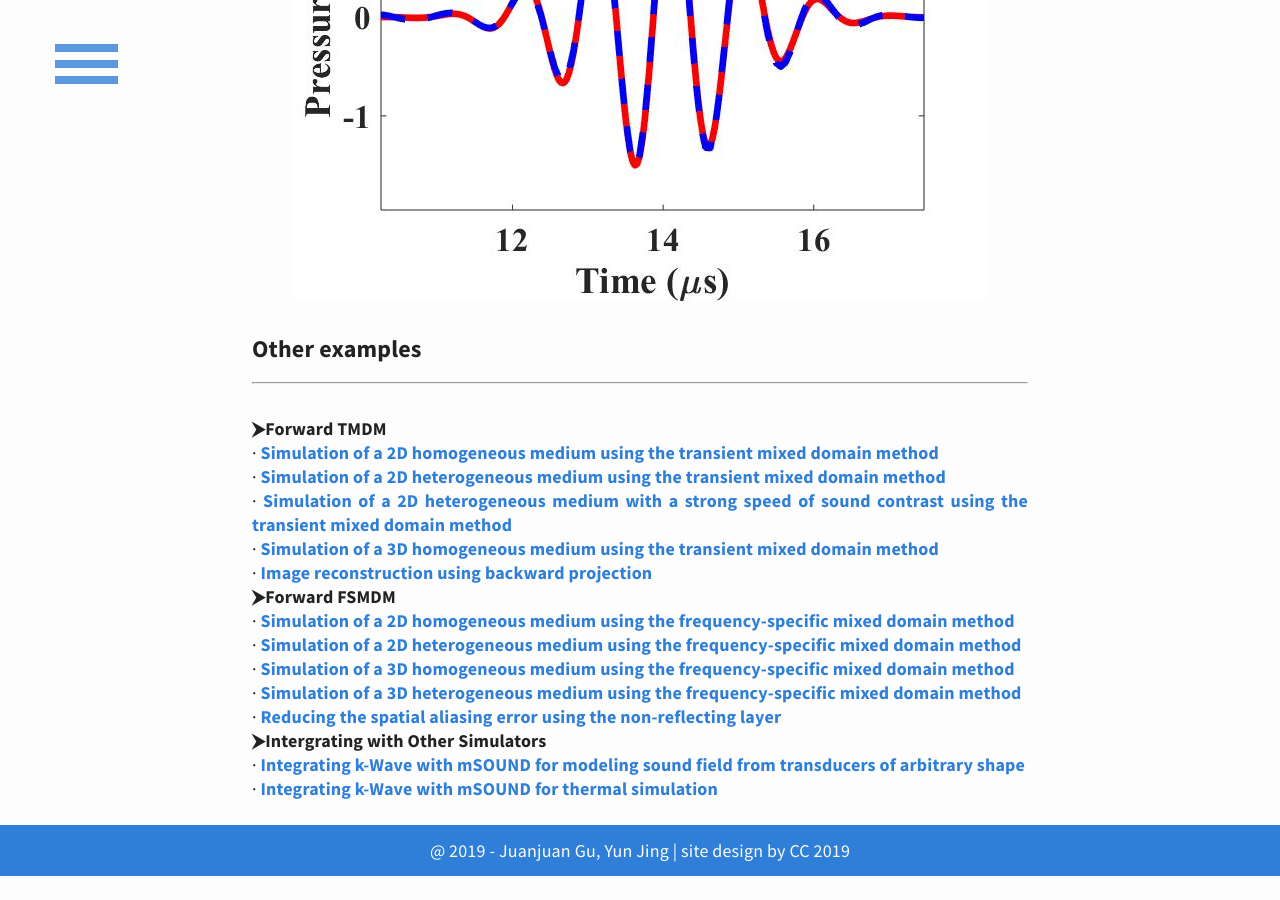
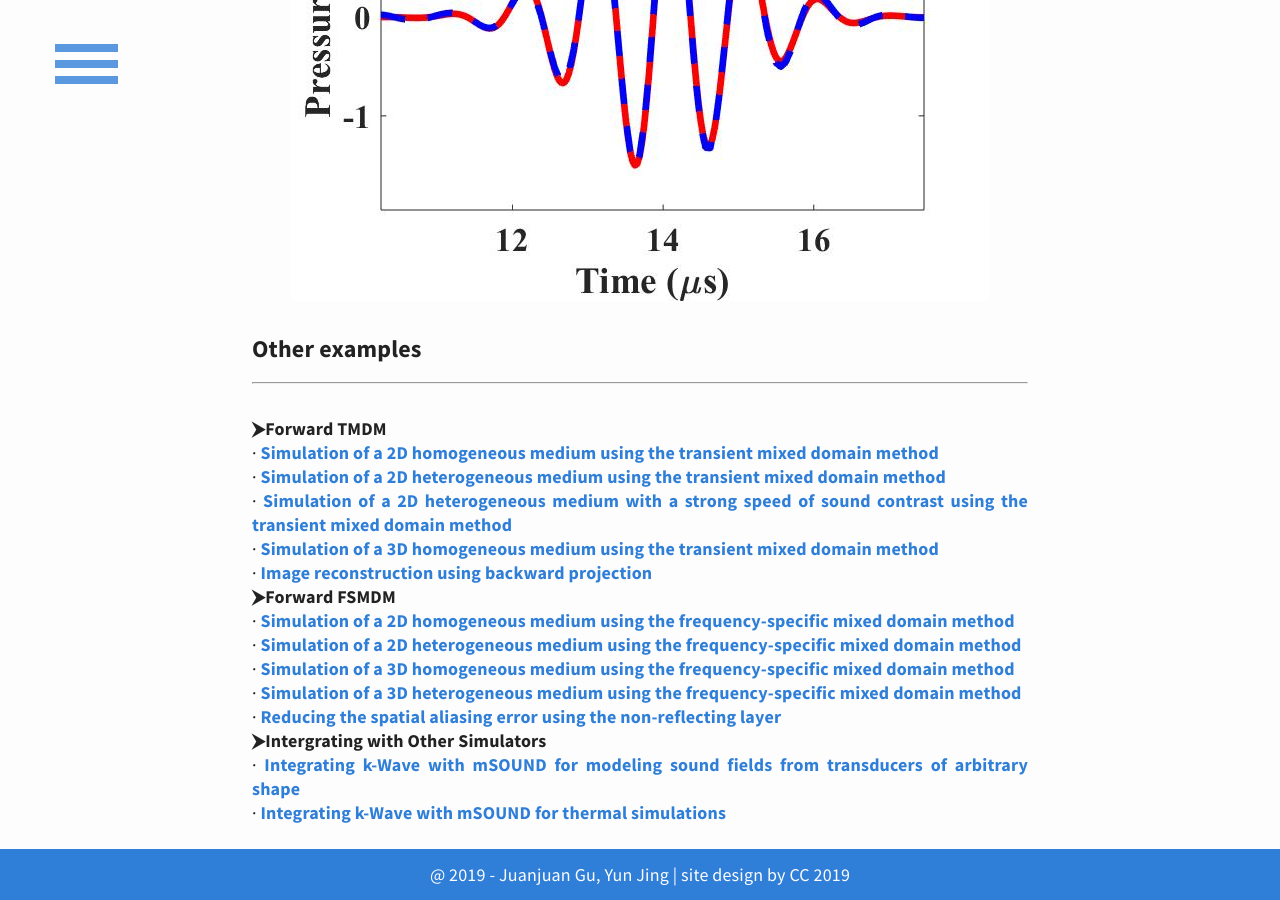
Before and after one commit to m-SOUND/mSOUND, a Jekyll site: the page built from _posts/2019-07-22-combine-k-Wave-TMDM.html, in a window 1280 px wide and 900 px high, scrolled down 3430 px. Built offline with Jekyll 4.4.1, drawn with Linux system fonts in a browser that asks for light colours; before the commit the page ends 4306 px from its top, so only the background shows below that; some of the changed text lies outside the part shown.

Commit message:
Update 2019-07-22-combine-k-Wave-TMDM.html

```diff
--- a/_posts/2019-07-22-combine-k-Wave-TMDM.html
+++ b/_posts/2019-07-22-combine-k-Wave-TMDM.html
@@ -1,5 +1,5 @@
 ---
-title: Integrating k-Wave with mSOUND for modeling sound field from transducers of arbitrary shape
+title: Integrating k-Wave with mSOUND for modeling sound fields from transducers of arbitrary shape
 ---
 <p>
 <br>
@@ -159,7 +159,7 @@
 
  <br><h7 style='font-weight:bold;'>&#11166;Intergrating with Other Simulators</h7>
  <br>&middot;<a href="https://m-sound.github.io/mSOUND/combine-k-Wave-TMDM">
-    Integrating k-Wave with mSOUND for modeling sound field from transducers of arbitrary shape</a>
+    Integrating k-Wave with mSOUND for modeling sound fields from transducers of arbitrary shape</a>
  <br>&middot;<a href="https://m-sound.github.io/mSOUND/combine-k-Wave-diffusion">
-    Integrating k-Wave with mSOUND for thermal simulation</a>
+    Integrating k-Wave with mSOUND for thermal simulations</a>
 </p>
```
